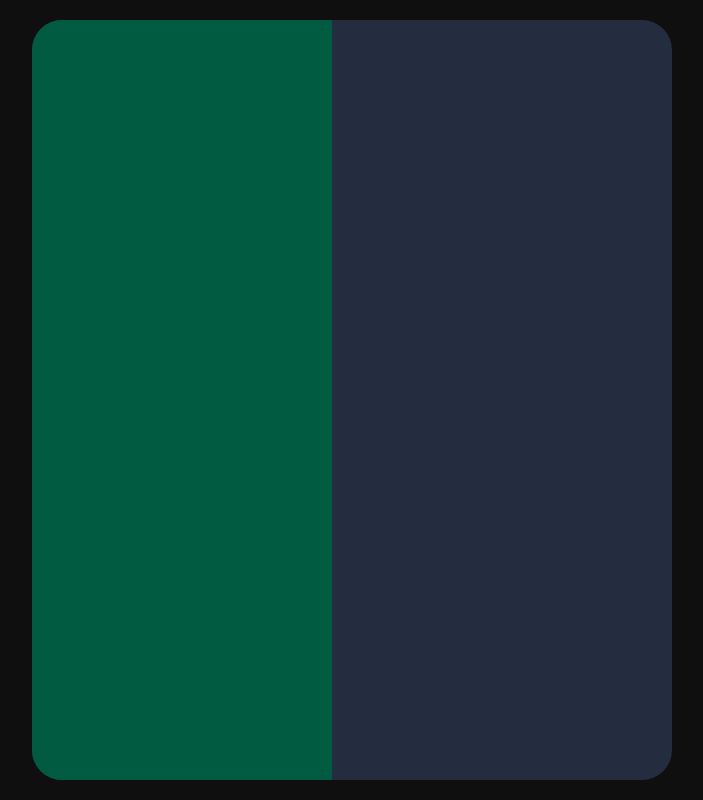
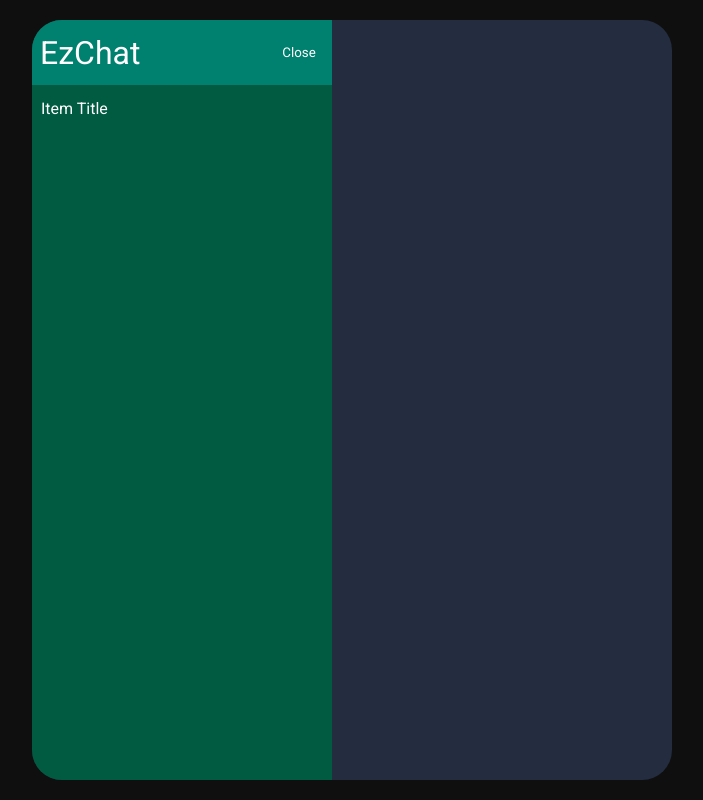
Before and after one commit to pouyam79i/EzChat, a Vue app: page / in a window 1280 px wide. Shown: the whole page, without its empty margins (288-991 px from the left). Built offline with nearby package versions, Linux system fonts and the light colour scheme.

Commit message:
add: side bar components

```diff
--- a/src/App.vue
+++ b/src/App.vue
@@ -7,17 +7,14 @@ export default {
 </script>
 
 <template>
-  <div id="app">
+  <div id="app" class="flex-col">
     <EzChat></EzChat>
   </div>
 </template>
 
 <style scoped>
 #app {
-  display: flex;
-  flex-direction: column;
   justify-content: center;
-  align-items: center;
   height: 100vh;
   width: 100vw;
 }
--- a/src/components/SideBar.vue
+++ b/src/components/SideBar.vue
@@ -1,4 +1,7 @@
 <script lang="ts">
+import SideBarHeader from "./SideBar/SideBarHeader.vue";
+import SideBarMenu from "./SideBar/SideBarMenu.vue";
+
 export default {
   name: "side-bar",
   data: function () {
@@ -13,18 +16,25 @@ export default {
       };
     },
   },
+  components: {
+    SideBarHeader,
+    SideBarMenu,
+  },
 };
 </script>
 
 <template>
-  <div class="side-bar" :style="displaySideBarStyle"></div>
+  <div class="side-bar flex-col" :style="displaySideBarStyle">
+    <SideBarHeader :is-side-bar-open="showSideBar" />
+    <SideBarMenu />
+  </div>
 </template>
 
 <style scoped>
 .side-bar {
   position: relative;
   left: -230px;
-  background-color: var(--nav-bg-color-secondary);
+  background-color: var(--bg-color-secondary);
   width: 300px;
   height: 100%;
 }
--- a/src/components/SideBar/SideBarHeader.vue
+++ b/src/components/SideBar/SideBarHeader.vue
@@ -0,0 +1,36 @@
+<script lang="ts">
+export default {
+  name: "side-bar-header",
+  props: {
+    isSideBarOpen: Boolean,
+  },
+  computed: {
+    buttonText: function () {
+      let title = this.isSideBarOpen ? "Close" : "Open";
+      return title;
+    },
+  },
+};
+</script>
+
+<template>
+  <div class="side-bar-header flex-row">
+    <h1>EzChat</h1>
+    <button class="ez-button">{{ buttonText }}</button>
+  </div>
+</template>
+
+<style scoped>
+.side-bar-header {
+  background-color: var(--nav-bg-color);
+  width: 100%;
+  height: 70px;
+  justify-content: space-between;
+  padding: 8px;
+}
+
+.side-bar-header button {
+  width: 50px;
+  height: 40px;
+}
+</style>
--- a/src/components/SideBar/SideBarItem.vue
+++ b/src/components/SideBar/SideBarItem.vue
@@ -1,9 +1,60 @@
-<script setup lang="ts"></script>
+<script lang="ts">
+export default {
+  name: "side-bar-item",
+};
+</script>
 
 <template>
-  <div>
-    <button></button>
+  <div class="side-bar-item flex-row">
+    <button class="flex-row ez-button">
+      <p>Item Title</p>
+      <div>
+        <!-- <svg
+          fill="var(--text-color)"
+          height="16px"
+          width="16px"
+          version="1.1"
+          id="Layer_1"
+          xmlns="http://www.w3.org/2000/svg"
+          xmlns:xlink="http://www.w3.org/1999/xlink"
+          viewBox="0 0 330.002 330.002"
+          xml:space="preserve"
+          transform="rotate(90)"
+        >
+          <g id="SVGRepo_bgCarrier" stroke-width="0"></g>
+          <g
+            id="SVGRepo_tracerCarrier"
+            stroke-linecap="round"
+            stroke-linejoin="round"
+          ></g>
+          <g id="SVGRepo_iconCarrier">
+            <path
+              id="XMLID_105_"
+              d="M324.001,209.25L173.997,96.75c-5.334-4-12.667-4-18,0L6.001,209.25c-6.627,4.971-7.971,14.373-3,21 c2.947,3.93,7.451,6.001,12.012,6.001c3.131,0,6.29-0.978,8.988-3.001L164.998,127.5l141.003,105.75c6.629,4.972,16.03,3.627,21-3 C331.972,223.623,330.628,214.221,324.001,209.25z"
+            ></path>
+          </g>
+        </svg> -->
+      </div>
+    </button>
   </div>
 </template>
 
-<style scoped></style>
+<style scoped>
+.side-bar-item {
+  width: 100%;
+  height: 40px;
+  padding: 2px 0 0 0;
+}
+
+.side-bar-item button {
+  width: 100%;
+  height: 100%;
+  justify-content: space-between;
+  padding: 5px;
+  transition: all var(--trans-fast);
+}
+
+.side-bar-item button p {
+  font-size: 16px;
+}
+</style>
--- a/src/components/SideBar/SideBarMenu.vue
+++ b/src/components/SideBar/SideBarMenu.vue
@@ -0,0 +1,22 @@
+<script lang="ts">
+import SideBarItem from "./SideBarItem.vue";
+
+export default {
+  name: "side-bar-menu",
+  components: { SideBarItem },
+};
+</script>
+
+<template>
+  <div class="side-bar-menu flex-col">
+    <SideBarItem />
+  </div>
+</template>
+
+<style scoped>
+.side-bar-menu {
+  width: 100%;
+  height: 100%;
+  padding: 2px 4px 0 4px;
+}
+</style>
--- a/src/style.css
+++ b/src/style.css
@@ -1,9 +1,17 @@
+@import url("https://fonts.googleapis.com/css2?family=Roboto:ital,wght@0,100;0,300;0,400;0,500;0,700;0,900;1,100;1,300;1,400;1,500;1,700;1,900&display=swap");
+
 :root {
+  /* Colors */
   --base-bg-color: #0f0f0f;
   --bg-color: #232d3f;
-  --nav-bg-color-secondary: #005b41;
+  --bg-color-secondary: #005b41;
+  --bg-color-secondary-hover: #027e5b80;
   --nav-bg-color: #008170;
   --text-color: white;
+  /* Transitions */
+  --trans-fast: 300ms;
+  --trans-slow: 600ms;
+  --trans-mid: 450ms;
 }
 
 * {
@@ -11,6 +19,9 @@
   margin: 0;
   box-sizing: border-box;
   color: var(--text-color);
+  font-family: "Roboto", sans-serif;
+  font-weight: 400;
+  font-style: normal;
 }
 
 body {
@@ -18,3 +29,25 @@ body {
   height: 100vh;
   background-color: var(--base-bg-color);
 }
+
+.flex-row {
+  display: flex;
+  flex-direction: row;
+  align-items: center;
+}
+
+.flex-col {
+  display: flex;
+  flex-direction: column;
+  align-items: center;
+}
+
+.ez-button {
+  background-color: rgba(255, 255, 255, 0);
+  border: 0;
+  border-radius: 4px;
+}
+
+.ez-button:hover {
+  background-color: var(--bg-color-secondary-hover);
+}
```
